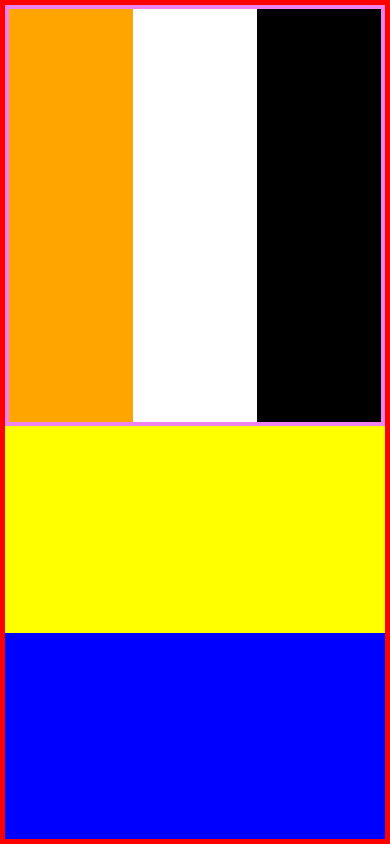
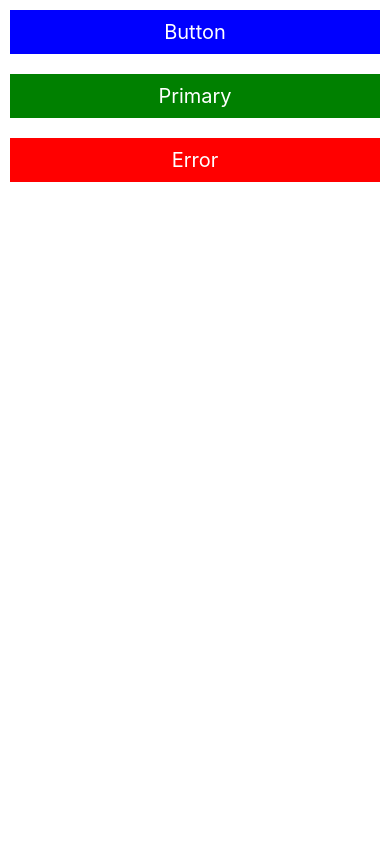
Before and after one commit to vaibhavzalte/first_app, a React Native app: screen / in a window 390 px wide. Built offline with nearby package versions, Linux system fonts and the light colour scheme.

Commit message:
TouchableHighlight | Style with Button

```diff
--- a/App.jsx
+++ b/App.jsx
@@ -16,11 +16,13 @@ import FlatlistComp2 from './components/FlatlistComp2';
 import SectionListComp from './components/SectionListComp';
 import UseEffectComp from './components/UseEffectComp';
 import ResponsiveLayoutComp from './components/ResponsiveLayoutComp';
+import ButtonsComp from './components/ButtonsComp';
 
 
 function App() {
   return (
-      <ResponsiveLayoutComp/>
+      // <ResponsiveLayoutComp/>
+      <ButtonsComp/>
   );
 }
 
--- /dev/null
+++ b/components/ButtonsComp.jsx
@@ -0,0 +1,34 @@
+import { View, Text ,TouchableHighlight ,StyleSheet} from 'react-native';
+import React from 'react';
+
+export default function ButtonsComp() {
+  return (
+    <View>
+        <TouchableHighlight>
+            <Text style={styles.button}>Button</Text>
+        </TouchableHighlight>
+        <TouchableHighlight>
+            <Text style={[styles.button,styles.primary]}>Primary</Text>
+        </TouchableHighlight>
+        <TouchableHighlight>
+            <Text style={[styles.button,styles.error]}>Error</Text>
+        </TouchableHighlight>
+    </View>
+  );
+}
+const styles = StyleSheet.create({
+    button:{
+        backgroundColor:'blue',
+        fontSize:20,
+        textAlign:'center',
+        padding:10,
+        margin:10,
+        color:'white',
+    },
+    primary:{
+        backgroundColor:'green',
+    },
+    error:{
+        backgroundColor:'red',
+    },
+});
```
